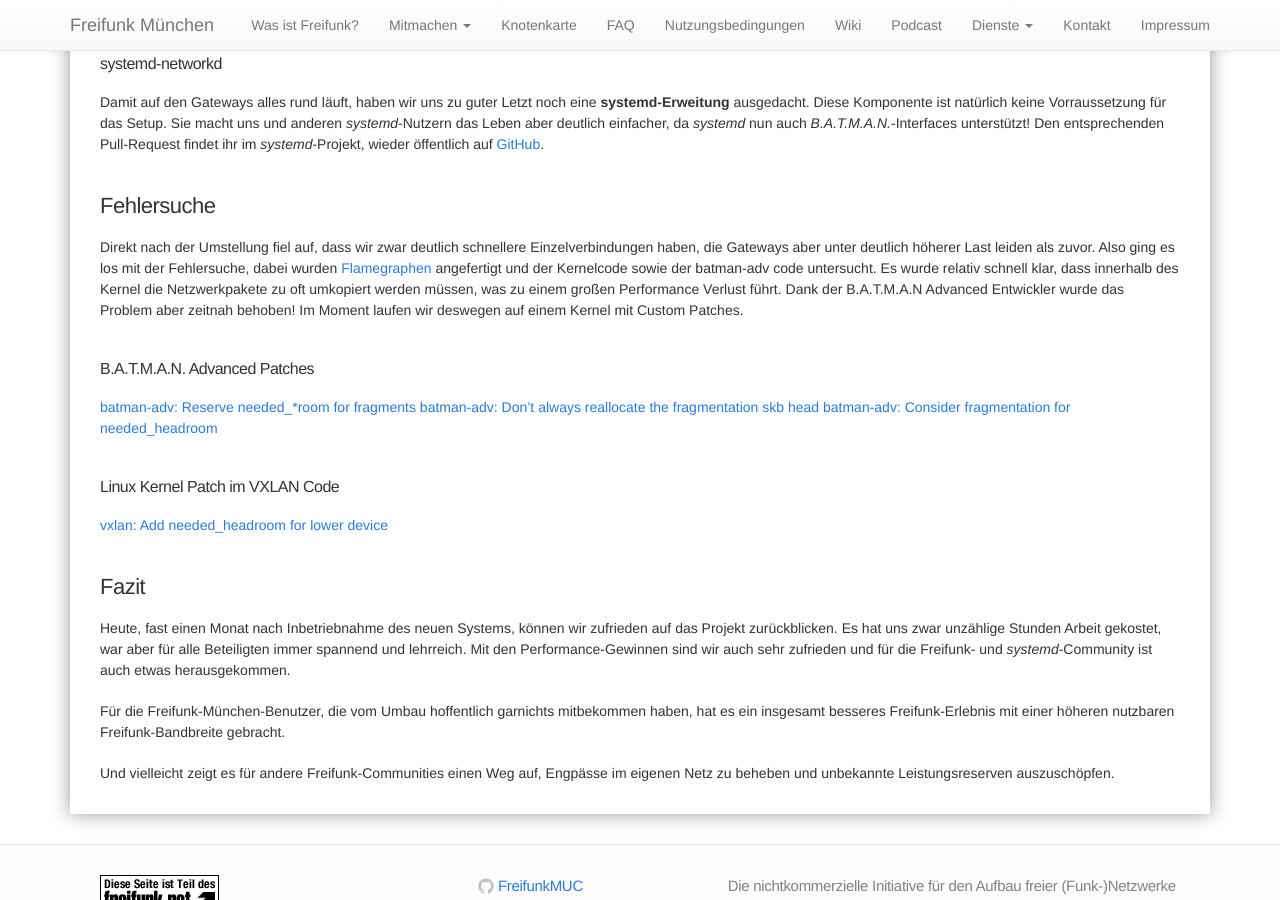
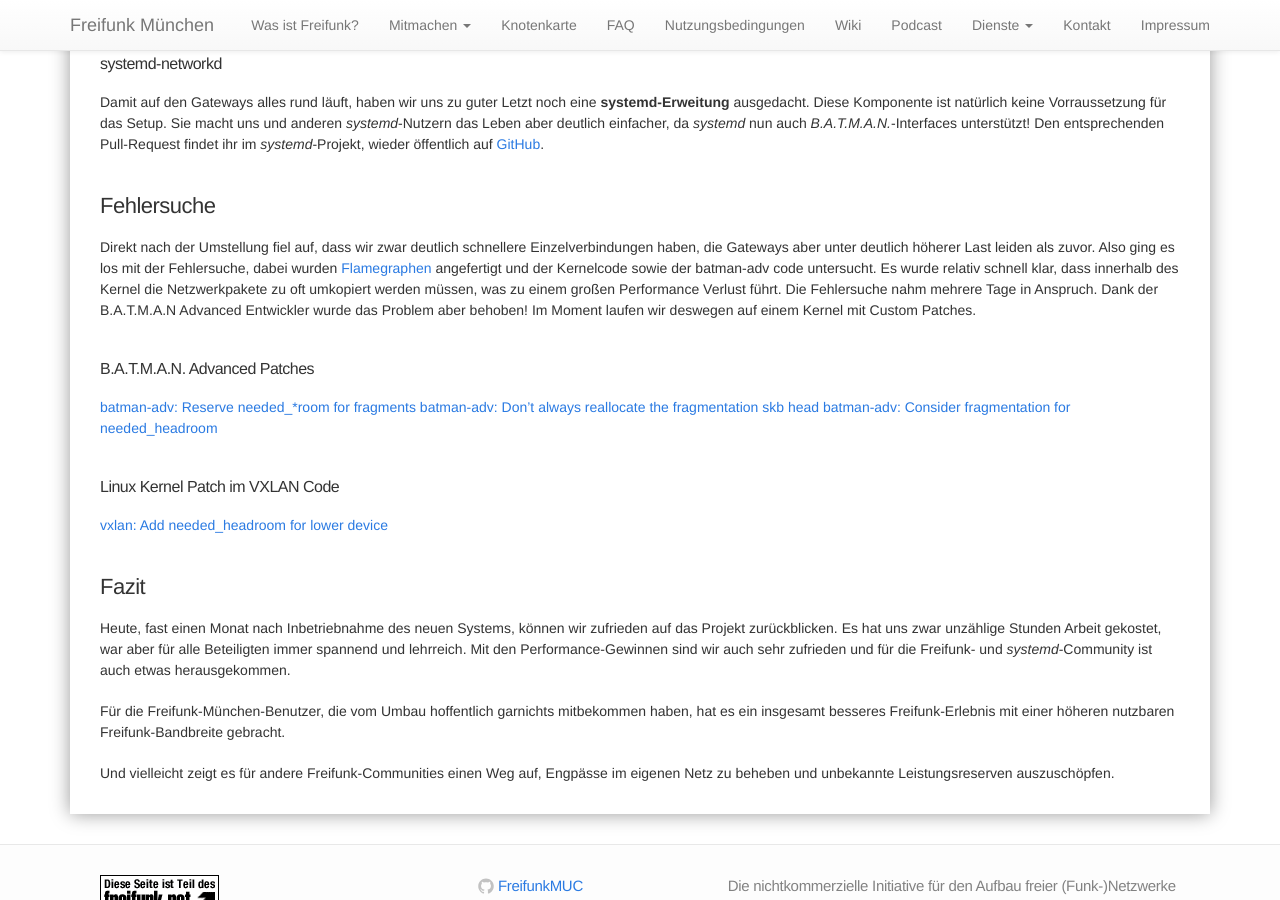
Before and after one commit to freifunkMUC/freifunkmuc.github.io, a Jekyll site: the page built from _posts/2020-12-03-wireguard-firmware.markdown, in a window 1280 px wide and 900 px high, scrolled down 1402 px. Built offline with Jekyll 4.4.1, drawn with Linux system fonts in a browser that asks for light colours.

Commit message:
Update 2020-12-03-wireguard-firmware.markdown

```diff
--- a/_posts/2020-12-03-wireguard-firmware.markdown
+++ b/_posts/2020-12-03-wireguard-firmware.markdown
@@ -37,7 +37,7 @@ Damit auf den Gateways alles rund läuft, haben wir uns zu guter Letzt noch eine
 
 ### Fehlersuche
 
-Direkt nach der Umstellung fiel auf, dass wir zwar deutlich schnellere Einzelverbindungen haben, die Gateways aber unter deutlich höherer Last leiden als zuvor. Also ging es los mit der Fehlersuche, dabei wurden [Flamegraphen](http://www.brendangregg.com/FlameGraphs/cpuflamegraphs.html) angefertigt und der Kernelcode sowie der batman-adv code untersucht. Es wurde relativ schnell klar, dass innerhalb des Kernel die Netzwerkpakete zu oft umkopiert werden müssen, was zu einem großen Performance Verlust führt. Dank der B.A.T.M.A.N Advanced Entwickler wurde das Problem aber zeitnah behoben! Im Moment laufen wir deswegen auf einem Kernel mit Custom Patches.
+Direkt nach der Umstellung fiel auf, dass wir zwar deutlich schnellere Einzelverbindungen haben, die Gateways aber unter deutlich höherer Last leiden als zuvor. Also ging es los mit der Fehlersuche, dabei wurden [Flamegraphen](http://www.brendangregg.com/FlameGraphs/cpuflamegraphs.html) angefertigt und der Kernelcode sowie der batman-adv code untersucht. Es wurde relativ schnell klar, dass innerhalb des Kernel die Netzwerkpakete zu oft umkopiert werden müssen, was zu einem großen Performance Verlust führt. Die Fehlersuche nahm mehrere Tage in Anspruch. Dank der B.A.T.M.A.N Advanced Entwickler wurde das Problem aber behoben! Im Moment laufen wir deswegen auf einem Kernel mit Custom Patches.
 
 #### B.A.T.M.A.N. Advanced Patches
 [batman-adv: Reserve needed_*room for fragments](https://patchwork.open-mesh.org/project/b.a.t.m.a.n./patch/20201126153120.1053700-1-sven@narfation.org/)
```
